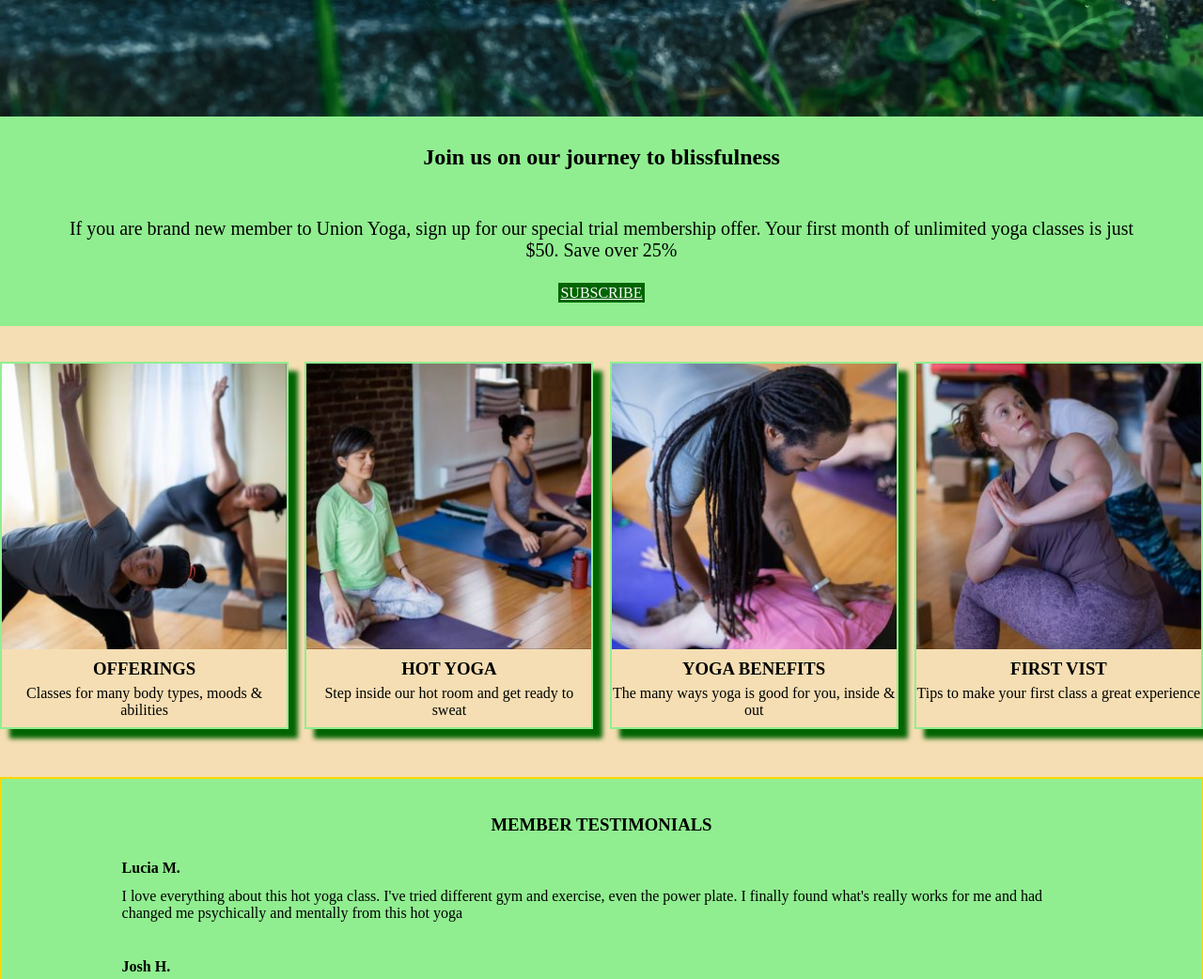
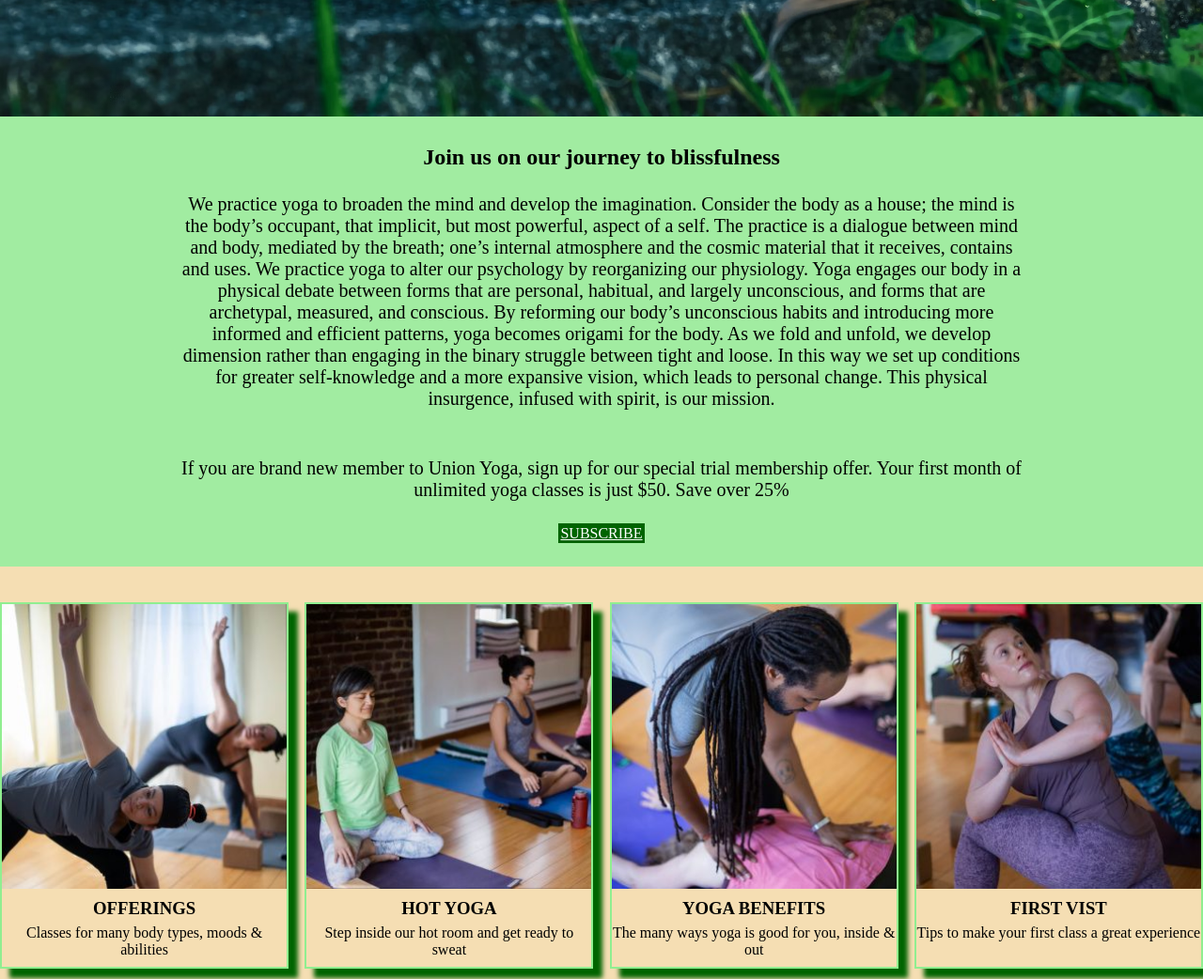
Before and after one commit to kokomoecode/unionYoga, a plain HTML site: page index.html in a window 1280 px wide. Shown: the part 740-1782 px from the top of the page at 94% size. Drawn offline with Linux system fonts and the light colour scheme; files that its build step writes are made by us from their sources; files whose address does not match are found by name.

Commit message:
updated background color

```diff
--- a/index.html
+++ b/index.html
@@ -42,6 +42,12 @@
         <img class="main-img" src="/yoga/asset/yoga1.avif">
         <div class="join-us">
             <h2>Join us on our journey to blissfulness</h2>
+            <p>We practice yoga to broaden the mind and develop the imagination. Consider the body as a house; the mind is the body’s occupant, that implicit, but most powerful, aspect of a self.
+                The practice is a dialogue between mind and body, mediated by the breath; one’s internal atmosphere and the cosmic material that it receives, contains and uses. We practice yoga to alter
+                our psychology by reorganizing our physiology. Yoga engages our body in a physical debate between forms that are personal, habitual, and largely unconscious, and forms that are archetypal, measured,
+                 and conscious. By reforming our body’s unconscious habits and introducing more informed and efficient patterns, yoga becomes origami for the body. As we fold and unfold, we develop dimension rather
+                  than engaging in the binary struggle between tight and loose. In this way we set up conditions for greater self-knowledge and a more expansive vision, which leads to personal change. This physical
+                  insurgence, infused with spirit, is our mission.</p>
             <p>If you are brand new member to Union Yoga, sign up for our special trial membership offer. Your first month of unlimited yoga classes is just $50. Save over 25%</p>
             <a href="#">SUBSCRIBE</a>
         </div>
@@ -131,10 +137,10 @@
                 <div class="logo">
                     <h4>UNION YOGA</h4>
                 </div>
-                <p>We practice yoga to broaden the mind and develop the imagination. Consider the body as a house; the mind is the body’s occupant, that implicit, but most powerful, aspect of a self. The practice is a dialogue between mind and body, mediated by the breath; one’s internal atmosphere and the cosmic material that it receives, contains and uses. We practice yoga to alter our psychology by reorganizing our physiology. Yoga engages our body in a physical debate between forms that are personal, habitual, and largely unconscious, and forms that are archetypal, measured, and conscious. By reforming our body’s unconscious habits and introducing more informed and efficient patterns, yoga becomes origami for the body. As we fold and unfold, we develop dimension rather than engaging in the binary struggle between tight and loose. In this way we set up conditions for greater self-knowledge and a more expansive vision, which leads to personal change. This physical insurgence, infused with spirit, is our mission.</p>
+                <p id="footer-bio">We offer warm, welcoming teachers, some of the most affordable prices in the city, multiple Donation Only (pay what you want!) Community classes, Donation Only Prenatal Yoga, lots of classes for beginners, family and kids yoga, free meditation, community partnerships, discounts for students, seniors, and more!</p>
             </div>
             <div class="col">
-                <h3>OFFICE</h3>
+                <h3>STUDIO</h3>
                 <p class="address">1002 Broadway</p>
                 <p>Manhattan, New York</p>
                 <p class="email-id">unionyoga@uyoga.nyc</p>
--- a/style.css
+++ b/style.css
@@ -6,7 +6,7 @@
 
 }
 body{
-    background-color: lightgreen;
+    background-color: rgb(161, 236, 161);;
 }
 
 nav{
@@ -137,11 +137,10 @@ nav{
 
 .join-us h2{
 
-    padding: 2%;
+    padding-top: 2%;
 }
 .join-us p{
-
-    padding: 2% 5%;
+    padding: 2% 15%;
     font-size: 20px;
 
 }
@@ -199,6 +198,7 @@ nav{
 
 .test-sections{
     border: 2px solid gold;
+    background-color: rgb(161, 236, 161);
 }
 
 .test-sections h3{
@@ -372,3 +372,8 @@ form button{
     text-align: center;
     color: black;
 }
+
+#footer-bio{
+    padding-top: 5%;
+    margin: 0% 8%;
+}
```
